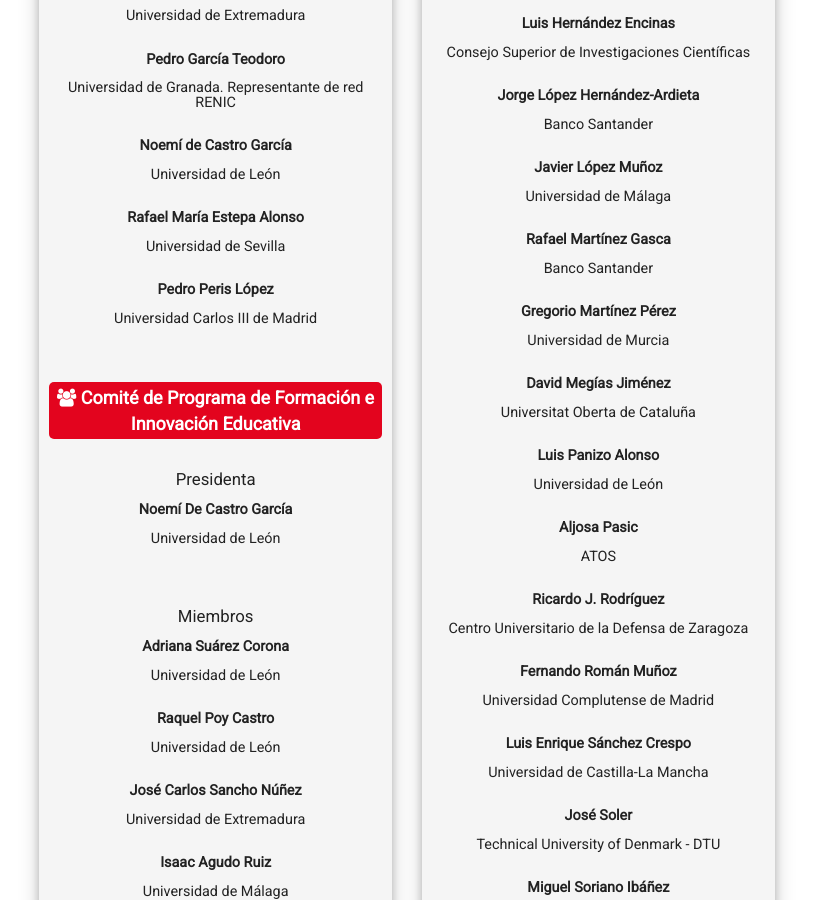
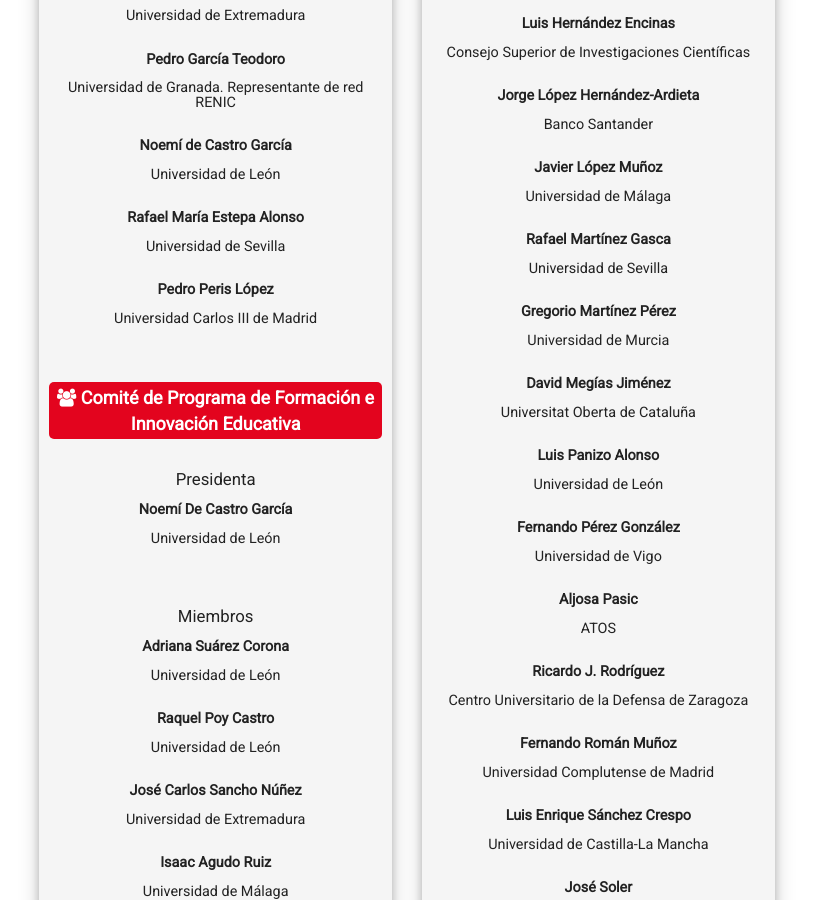
Before and after one commit to jnic2020/jnic2021.github.io, a Jekyll site: the page built from comites.md, in a window 1280 px wide and 900 px high, scrolled down 2205 px. Shown: the whole window, without its empty margins (233-1046 px from the left). Built offline with Jekyll 4.4.1, drawn with Linux system fonts in a browser that asks for light colours; nearby versions of some CDN libraries.

Commit message:
ComitéCientifico

```diff
--- a/_data/comite_programa_cientifico.json
+++ b/_data/comite_programa_cientifico.json
@@ -111,7 +111,7 @@
 			},
 			{
 				"name" : [{"n":"Rafael", "a":"Martínez Gasca", "a_sort": "Martínez Gasca"}],
-				"organization": "Banco Santander "
+				"organization": "Universidad de Sevilla"
 			},
 			{
 				"name" : [{"n":"Gregorio", "a":"Martínez Pérez", "a_sort": "Martínez Pérez"}],
@@ -124,6 +124,10 @@
 			{
 				"name" : [{"n":"Luis", "a":"Panizo Alonso", "a_sort": "Panizo Alonso"}],
 				"organization": "Universidad de León "
+			},
+			{
+				"name" : [{"n":"Fernando", "a":"Pérez González", "a_sort": "Pérez González"}],
+				"organization": "Universidad de Vigo"
 			},
 			{
 				"name" : [{"n":"Aljosa", "a":"Pasic", "a_sort": "Pasic"}],
```
